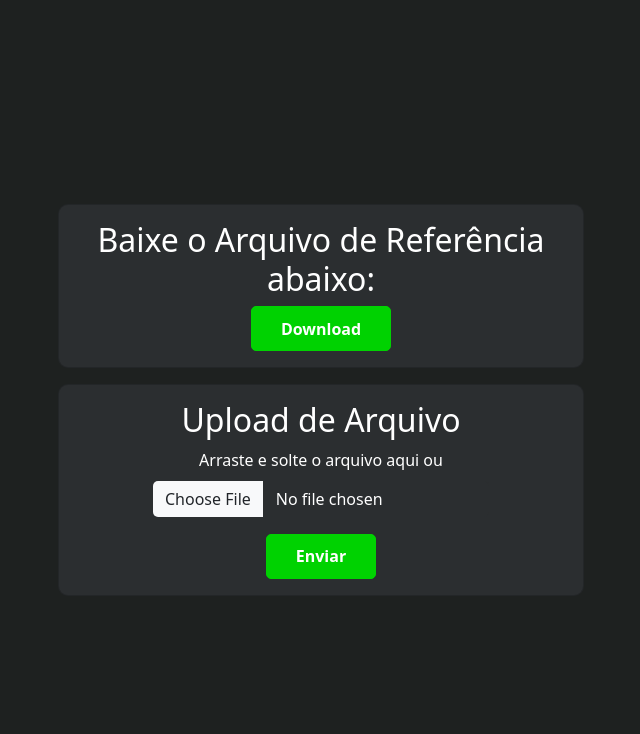
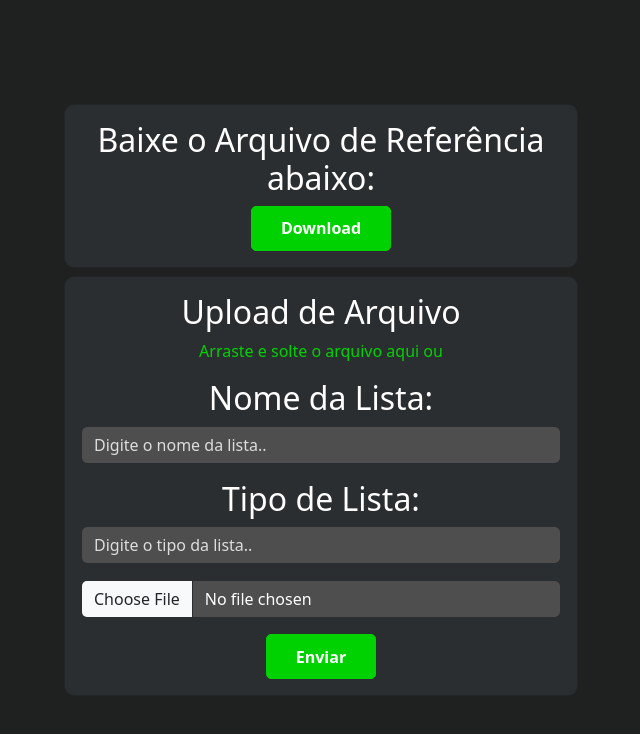
Before and after one commit to luscasHenrique/novasJanelasBot, a plain HTML site: page tela-upload.html in a window 1280 px wide. Shown: the whole page, without its empty margins (319-959 px from the left). Drawn offline with nearby package versions, Linux system fonts and the light colour scheme.

Commit message:
add campo nome e tipo

```diff
--- a/tela-upload.html
+++ b/tela-upload.html
@@ -8,26 +8,37 @@
     <title>Tela de upload</title>
 </head>
 <body>
-    <div class="container text-center">
-        <div class="col-md-6 margin-card">
-            <div class="card">
-                <div class="card-body">
+    <div class="container px-4"> <!-- Adicionada classe px-4 -->
+        <div class="col-md-6 mx-auto">
+            <div class="card my-2">
+                <div class="card-body text-center"> <!-- Adicionada classe text-center -->
                     <h2 class="card-title">Baixe o Arquivo de Referência abaixo:</h2>
                     <a href="caminho/para/arquivo.extensao" download class="btn btn-primary">Download</a>
                 </div>
             </div>
         </div>
-        <div class="col-md-6 margin-card">
-            <div class="card">
-                <div class="card-body mx-auto">
+        <div class="col-md-6 mx-auto text-center">
+            <div class="card my-2">
+                <div class="card-body">
                     <h2 class="card-title">Upload de Arquivo</h2>
-                    <p class="card-title">Arraste e solte o arquivo aqui ou</p>
-                    <input type="file" id="file-upload" class="form-control mb-3" placeholder="Selecione um arquivo">
-                    <button class="btn btn-primary">Enviar</button>
+                    <p class=" mb-3">Arraste e solte o arquivo aqui ou</p> <!-- Adicionada classe text-center e mb-3 -->
+                    <div class="form-group text-center mb-3">
+                        <h2 class="card-title">Nome da Lista:</h2> <!-- Adicionada classe text-center e mb-3 -->
+                        <input type="text" class="form-control" placeholder="Digite o nome da lista.." required>
+                    </div>
+                    <div class="form-group text-center mb-3">
+                        <h2 class="card-title">Tipo de Lista:</h2> <!-- Adicionada classe text-center e mb-3 -->
+                        <input type="text" class="form-control" placeholder="Digite o tipo da lista.." required>
+                    </div>
+                    <div class="text-center">
+                        <input type="file" id="file-upload" class="form-control mb-3" placeholder="Selecione um arquivo" >
+                        <button class="btn btn-primary">Enviar</button>
+                    </div>
                 </div>
             </div>
         </div>
     </div>
+    <script src="https://cdn.jsdelivr.net/npm/bootstrap@5.3.0/dist/js/bootstrap.bundle.min.js"></script>
     <script src="telaUpload.js"></script>
 </body>
 </html>
--- a/telaupload.css
+++ b/telaupload.css
@@ -6,6 +6,9 @@ body {
   align-items: center;
   height: 100vh;
   margin: 0;
+}
+p{
+  color:#00D201 ;
 }
 
 .container {
@@ -43,18 +46,18 @@ body {
 }
 
 .form-control {
-  background-color: #2b2e30;
+  background-color: #4e4e4e;
   color: #fff;
   border-color: #2b2e30;
 }
 
 .form-control:focus {
-  background-color: #2b2e30;
+  background-color: #828383;
   color: #fff;
   border-color: #2b2e30;
   box-shadow: none;
 }
 
 .form-control::placeholder {
-  color: #a0a0a0;
+  color: #dfdcdc;
 }
```
